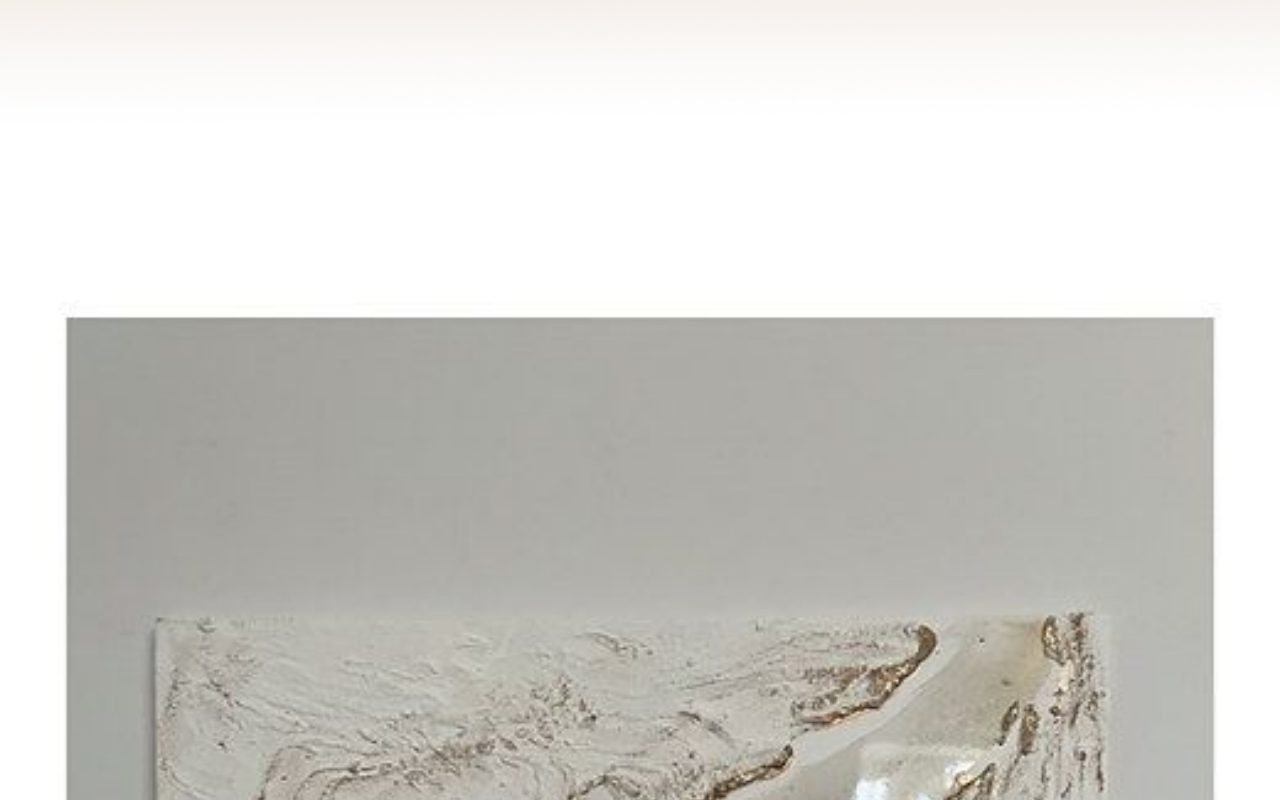
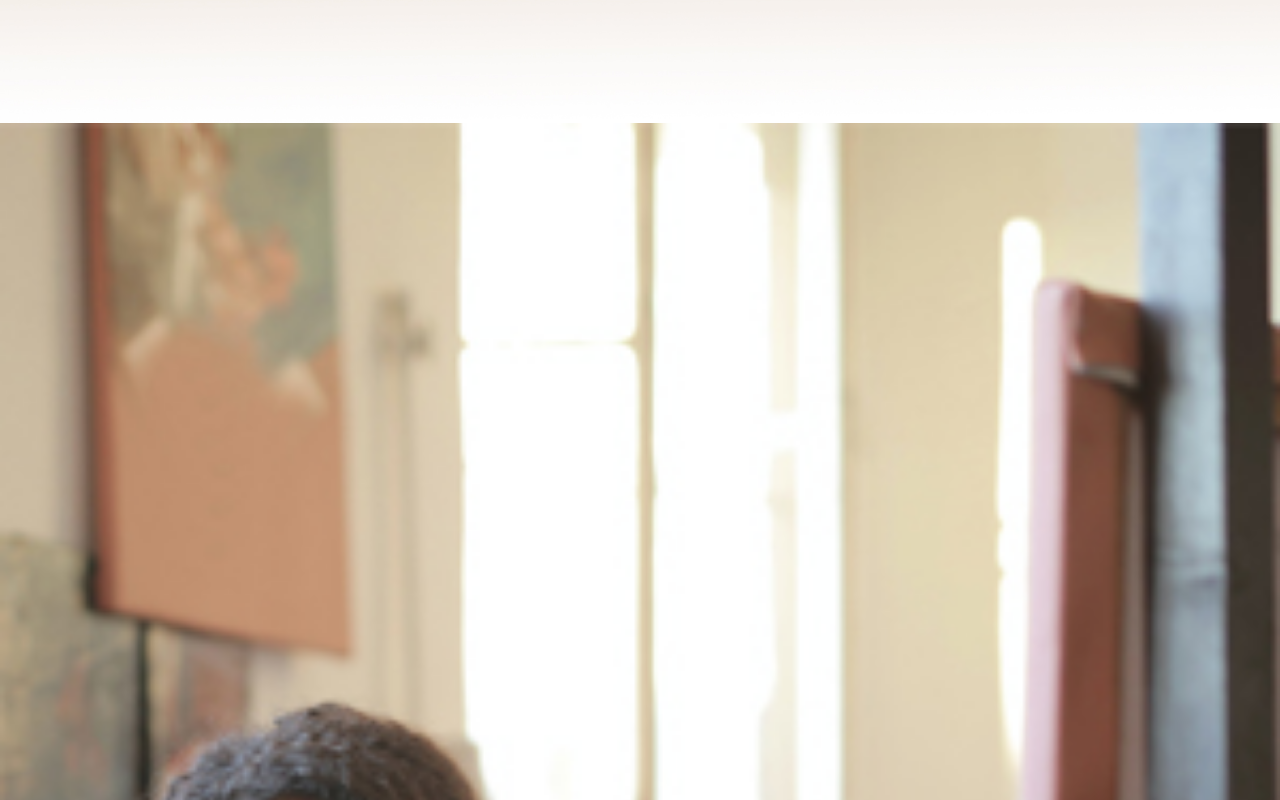
Before and after one commit to sofiascarpetta/artdeco, a plain HTML site: page index.html in a window 1280 px wide. Shown: the part 660-1460 px from the top of the page. Drawn offline with nearby package versions, Linux system fonts and the light colour scheme.

Commit message:
cambios de imagen

```diff
--- a/index.html
+++ b/index.html
@@ -63,23 +63,23 @@
         <!-- fotos secundarias -->
 
         <!-- animation bootstrap -->
-        <div id="carouselExampleFade" class="carousel slide carousel-fade">
+        <div id="carouselartdeco" class="carousel slide carousel-fade">
             <div class="carousel-inner">
               <div class="carousel-item active">
-                <img src="./img/abstracto/abstractopintura2.jpg" class="d-block w-100" alt="a">
+                <img src="./img/somos/somoimagendos.jpg" class="d-block w-100" alt="a">
               </div>
               <div class="carousel-item">
-                <img src="./img/portada/artdecouno.jpg" class="d-block w-100" alt="...">
+                <img src="./img/somos/somosimage3.jpg" class="d-block w-100" alt="...">
               </div>
               <div class="carousel-item">
-                <img src="./img/retratos/retratopintura1.jpg" class="d-block w-100" alt="...">
+                <img src="./img/somos/somosimage4.jpg" class="d-block w-100" alt="...">
               </div>
             </div>
-            <button class="carousel-control-prev" type="button" data-bs-target="#carouselExampleFade" data-bs-slide="prev">
+            <button class="carousel-control-prev" type="button" data-bs-target="#carouselartdeco" data-bs-slide="prev">
               <span class="carousel-control-prev-icon" aria-hidden="true"></span>
               <span class="visually-hidden">Previous</span>
             </button>
-            <button class="carousel-control-next" type="button" data-bs-target="#carouselExampleFade" data-bs-slide="next">
+            <button class="carousel-control-next" type="button" data-bs-target="#carouselartdeco" data-bs-slide="next">
               <span class="carousel-control-next-icon" aria-hidden="true"></span>
               <span class="visually-hidden">Next</span>
             </button>
```
